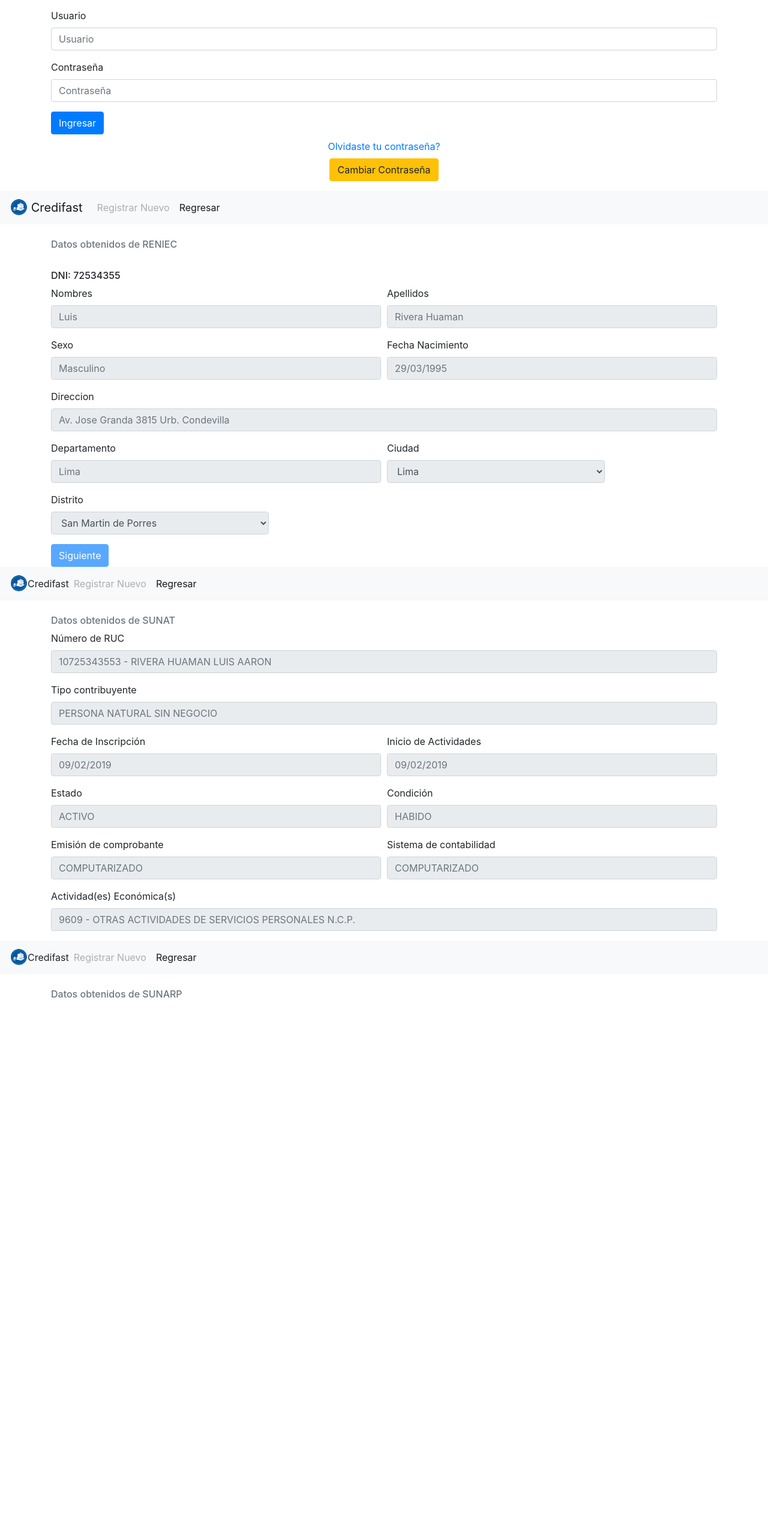
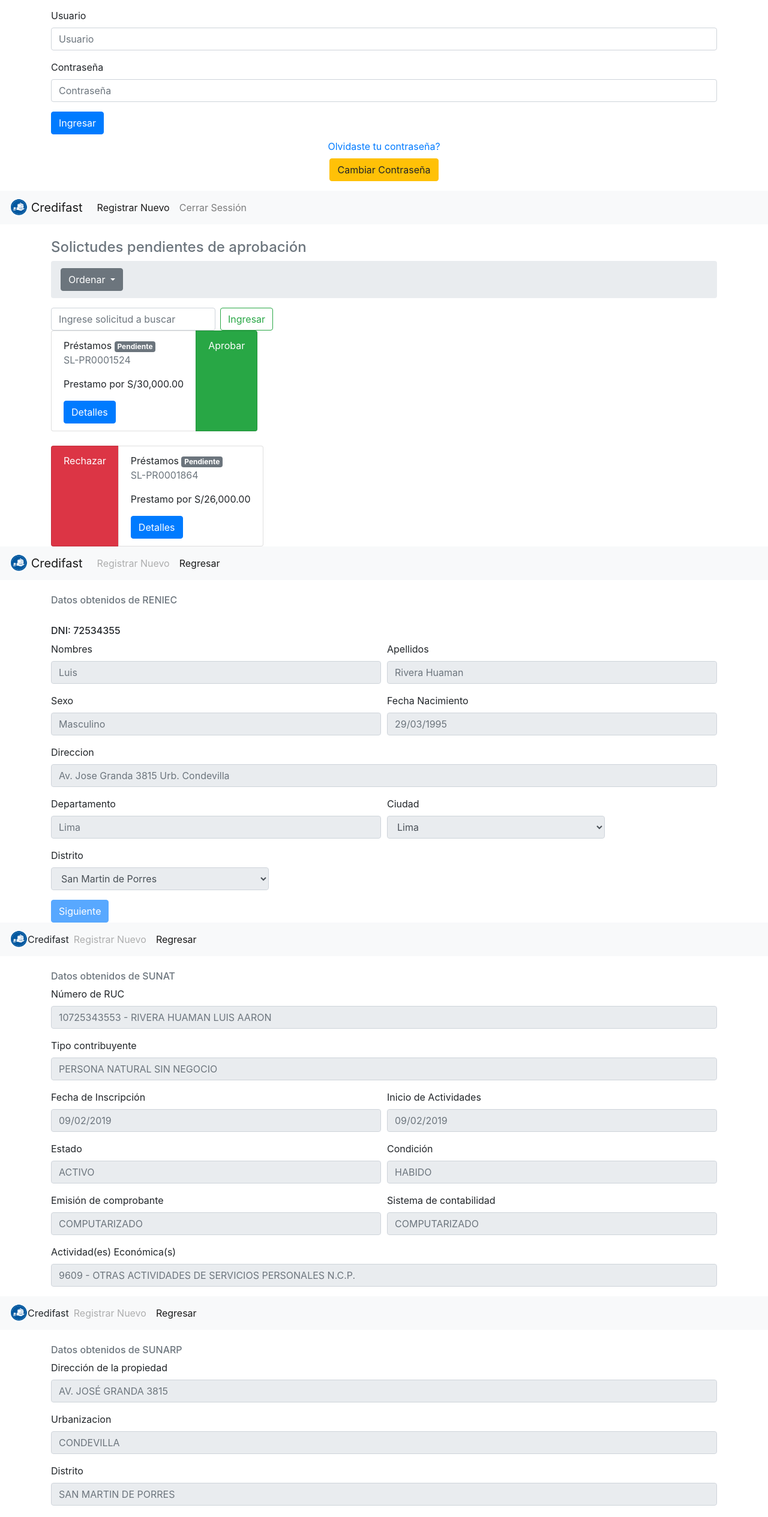
Before and after one commit to luihs/credifast, an Angular app in the folder AppCredifast/: page /homeadministrador in a window 1280 px wide. Before the commit this address led to /. Shown: the part 256-2785 px from the top of the page at 60% size. Before the commit the page ends 1931 px from the top, so only its background shows below. Built offline with nearby package versions, Linux system fonts and the light colour scheme.

Commit message:
interfaz administrador, interfaz sunarp, interfaz monto

```diff
--- a/AppCredifast/src/app/app-routing.module.ts
+++ b/AppCredifast/src/app/app-routing.module.ts
@@ -5,13 +5,17 @@ import { RegistrarVisitaComponent } from './registrar-visita/registrar-visita.co
 import { CambiarContrasenaComponent } from './cambiar-contrasena/cambiar-contrasena.component';
 import { RegistroSunatComponent } from './registro-sunat/registro-sunat.component';
 import { RegistroSunarpComponent } from './registro-sunarp/registro-sunarp.component';
+import { RegistroMontoComponent } from './registro-monto/registro-monto.component';
+import { InicioAdministradorComponent } from './inicio-administrador/inicio-administrador.component';
 
 const routes: Routes = [
   { path: "homevisitador", component: InicioVisitadorComponent },
   { path: "registrarvisita", component: RegistrarVisitaComponent },
   { path: "cambiarcontrasena", component: CambiarContrasenaComponent },
   { path: "registrosunat", component: RegistroSunatComponent },
-  { path: "registrosunarp", component: RegistroSunarpComponent }
+  { path: "registrosunarp", component: RegistroSunarpComponent },
+  { path: "registromonto", component: RegistroMontoComponent },
+  { path: "homeadministrador", component: InicioAdministradorComponent }
 ];
 
 @NgModule({
--- a/AppCredifast/src/app/app.component.html
+++ b/AppCredifast/src/app/app.component.html
@@ -94,3 +94,5 @@
 <app-registrar-visita></app-registrar-visita>
 <app-registro-sunat></app-registro-sunat>
 <app-registro-sunarp></app-registro-sunarp>
+<app-registro-monto></app-registro-monto>
+<app-inicio-administrador></app-inicio-administrador>
--- a/AppCredifast/src/app/app.module.ts
+++ b/AppCredifast/src/app/app.module.ts
@@ -8,6 +8,8 @@ import { RegistrarVisitaComponent } from './registrar-visita/registrar-visita.co
 import { CambiarContrasenaComponent } from './cambiar-contrasena/cambiar-contrasena.component';
 import { RegistroSunatComponent } from './registro-sunat/registro-sunat.component';
 import { RegistroSunarpComponent } from './registro-sunarp/registro-sunarp.component';
+import { RegistroMontoComponent } from './registro-monto/registro-monto.component';
+import { InicioAdministradorComponent } from './inicio-administrador/inicio-administrador.component';
 
 @NgModule({
   declarations: [
@@ -16,7 +18,9 @@ import { RegistroSunarpComponent } from './registro-sunarp/registro-sunarp.compo
     RegistrarVisitaComponent,
     CambiarContrasenaComponent,
     RegistroSunatComponent,
-    RegistroSunarpComponent
+    RegistroSunarpComponent,
+    RegistroMontoComponent,
+    InicioAdministradorComponent
   ],
   imports: [
     BrowserModule,
--- /dev/null
+++ b/AppCredifast/src/app/inicio-administrador/inicio-administrador.component.html
@@ -0,0 +1,69 @@
+<nav class="navbar navbar-expand-lg navbar-light bg-light">
+  <a class="navbar-brand" href="#">
+    <img src="../../assets/credito_compra_cartera.png" width="30" height="30" alt="" class="d-inline-block align-top"> Credifast
+  </a>
+  <button class="navbar-toggler" type="button" data-toggle="collapse" data-target="#navbarSupportedContent" aria-controls="navbarSupportedContent" aria-expanded="false" aria-label="Toggle navigation">
+    <span class="navbar-toggler-icon"></span>
+  </button>
+
+  <div class="collapse navbar-collapse" id="navbarSupportedContent">
+    <ul class="navbar-nav mr-auto">
+      <li class="nav-item active">
+        <a class="nav-link" data-toggle="modal" data-target="#exampleModal" href="#">Registrar Nuevo<span class="sr-only">(current)</span></a>
+      </li>
+      <li class="nav-item">
+        <a class="nav-link" href="#" tabindex="-1" aria-disabled="true">Cerrar Sessión</a>
+      </li>
+    </ul>
+  </div>
+</nav>
+<br>
+<div class="container">
+  <h4 class="text-muted">Solictudes pendientes de aprobación</h4>
+  <nav aria-label="breadcrumb">
+    <ol class="breadcrumb">
+      <div class="btn-group" role="group" aria-label="Button group with nested dropdown">
+        <div class="btn-group" role="group">
+          <button id="btnGroupDrop1" type="button" class="btn btn-secondary dropdown-toggle" data-toggle="dropdown" aria-haspopup="true" aria-expanded="false">
+            Ordenar
+          </button>
+          <div class="dropdown-menu" aria-labelledby="btnGroupDrop1">
+            <a class="dropdown-item" href="#">Por Tipo producto</a>
+          </div>
+        </div>
+      </div>
+    </ol>
+  </nav>
+
+  <div class="row">
+    <div class="col-12">
+      <form class="form-inline my-2 my-lg-0">
+        <input class="form-control mr-sm-2" type="search" placeholder="Ingrese solicitud a buscar" aria-label="Search">
+        <button class="btn btn-outline-success my-2 my-sm-0" type="submit">Ingresar</button>
+      </form>
+      <ul class="list-group list-group-horizontal">
+        <li class="list-group-item">
+            <a>Préstamos <span class="badge badge-secondary">Pendiente</span></a>
+            <p class="text-muted">SL-PR0001524</p>
+            <p>Prestamo por S/30,000.00</p>
+            <a href="#" class="btn btn-primary">Detalles</a>
+        </li>
+        <li class="list-group-item bg-success">
+          <p class="text-white">Aprobar</p>
+        </li>
+      </ul>
+      <br>
+      <ul class="list-group list-group-horizontal">
+        <li class="list-group-item bg-danger">
+          <p class="text-white">Rechazar</p>
+        </li>
+        <li class="list-group-item">
+          <a>Préstamos <span class="badge badge-secondary">Pendiente</span></a>
+          <p class="text-muted">SL-PR0001864</p>
+          <p>Prestamo por S/26,000.00</p>
+          <a href="#" class="btn btn-primary">Detalles</a>
+        </li>
+      </ul>
+    </div>
+  </div>
+</div>
--- /dev/null
+++ b/AppCredifast/src/app/inicio-administrador/inicio-administrador.component.ts
@@ -0,0 +1,15 @@
+import { Component, OnInit } from '@angular/core';
+
+@Component({
+  selector: 'app-inicio-administrador',
+  templateUrl: './inicio-administrador.component.html',
+  styleUrls: ['./inicio-administrador.component.css']
+})
+export class InicioAdministradorComponent implements OnInit {
+
+  constructor() { }
+
+  ngOnInit() {
+  }
+
+}
--- a/AppCredifast/src/app/inicio-visitador/inicio-visitador.component.html
+++ b/AppCredifast/src/app/inicio-visitador/inicio-visitador.component.html
@@ -43,7 +43,7 @@
         </div>
         <div class="card-body text-success">
           <h5 class="card-title">PR-CU-1020</h5>
-          <p class="card-text">Otorgamiento de préstamo por S/3000.00 a Luis Rivera</p>
+          <p class="card-text">Otorgamiento de préstamo por S/30,000.00 a Luis Rivera</p>
           <a href="#" class="btn btn-primary">Ver Completo</a>
         </div>
       </div>
@@ -54,7 +54,7 @@
         </div>
         <div class="card-body text-danger">
           <h5 class="card-title">PR-CU-1025</h5>
-          <p class="card-text">Otorgamiento de préstamo por S/4000.00 a Richar Gonzales</p>
+          <p class="card-text">Otorgamiento de préstamo por S/25,000.00 a Richar Gonzales</p>
           <a href="#" class="btn btn-primary">Ver Completo</a>
         </div>
       </div>
@@ -76,7 +76,7 @@
         </div>
         <div class="card-body text-secondary">
           <h5 class="card-title">PR-CU-1040</h5>
-          <p class="card-text">Otorgamiento de préstamo hipotecario por S/10,000.00 a Guila Mendez</p>
+          <p class="card-text">Otorgamiento de préstamo hipotecario por S/23,000.00 a Guila Mendez</p>
           <a href="#" class="btn btn-primary">Ver Completo</a>
         </div>
       </div>
--- /dev/null
+++ b/AppCredifast/src/app/registro-monto/registro-monto.component.html
@@ -0,0 +1,34 @@
+<nav class="navbar navbar-expand-lg navbar-light bg-light">
+     <img src="../../assets/credito_compra_cartera.png" width="30" height="30" alt="" class="d-inline-block align-top"> Credifast
+    <button class="navbar-toggler" type="button" data-toggle="collapse" data-target="#navbarSupportedContent" aria-controls="navbarSupportedContent" aria-expanded="false" aria-label="Toggle navigation">
+      <span class="navbar-toggler-icon"></span>
+    </button>
+
+    <div class="collapse navbar-collapse" id="navbarSupportedContent">
+      <ul class="navbar-nav mr-auto">
+        <li class="nav-item">
+          <a class="nav-link disabled" href="#" aria-disabled="true">Registrar Nuevo</a>
+        </li>
+        <li class="nav-item active">
+          <a class="nav-link" href="#" tabindex="-1" aria-disabled="true">Regresar</a>
+        </li>
+      </ul>
+    </div>
+</nav>
+<br>
+<div class="container">
+  <h6 class="text-muted">Indicador de monto de la solictud</h6>
+  <form>
+    <div class="form-row">
+      <div class="form-group col-12">
+          <label for="inputEmail4">Monto Solicitado</label>
+          <input type="text" class="form-control" id="inputEmail4" placeholder="Ingrese Monto">
+      </div>
+      <div class="form-group col-12">
+          <label for="inputEmail4">Numero de cuotas</label>
+          <input type="text" class="form-control" id="inputEmail4" placeholder="Ingrese cuotas">
+      </div>
+      <button type="submit" class="btn btn-primary">Siguiente</button>
+    </div>
+  </form>
+</div>
--- /dev/null
+++ b/AppCredifast/src/app/registro-monto/registro-monto.component.ts
@@ -0,0 +1,15 @@
+import { Component, OnInit } from '@angular/core';
+
+@Component({
+  selector: 'app-registro-monto',
+  templateUrl: './registro-monto.component.html',
+  styleUrls: ['./registro-monto.component.css']
+})
+export class RegistroMontoComponent implements OnInit {
+
+  constructor() { }
+
+  ngOnInit() {
+  }
+
+}
--- a/AppCredifast/src/app/registro-sunarp/registro-sunarp.component.html
+++ b/AppCredifast/src/app/registro-sunarp/registro-sunarp.component.html
@@ -18,5 +18,42 @@
 <br>
 <div class="container">
   <h6 class="text-muted">Datos obtenidos de SUNARP</h6>
-  <fieldset disabled></fieldset>
+  <fieldset disabled>
+    <form>
+      <div class="form-row">
+        <div class="form-group col-12">
+          <label for="inputEmail4">Dirección de la propiedad</label>
+          <input type="text" class="form-control" id="inputEmail4" placeholder="AV. JOSÉ GRANDA 3815">
+        </div>
+        <div class="form-group col-12">
+          <label for="inputEmail4">Urbanizacion</label>
+          <input type="text" class="form-control" id="inputEmail4" placeholder="CONDEVILLA">
+        </div>
+        <div class="form-group col-12">
+          <label for="inputEmail4">Distrito</label>
+          <input type="text" class="form-control" id="inputEmail4" placeholder="SAN MARTIN DE PORRES">
+        </div>
+        <div class="form-group col-6">
+          <label for="inputEmail4">Area</label>
+          <input type="text" class="form-control" id="inputEmail4" placeholder="11 x 9 m2">
+        </div>
+        <div class="form-group col-6">
+          <label for="inputEmail4">Valorizacion</label>
+          <input type="text" class="form-control" id="inputEmail4" placeholder="S/. 100,000.00">
+        </div>
+        <div class="form-group col-12">
+          <label for="inputEmail4">Titulo</label>
+          <input type="text" class="form-control" id="inputEmail4" placeholder="N-10020154885785">
+        </div>
+        <div class="form-group col-6">
+          <label for="inputEmail4">Estado del titulo</label>
+          <input type="text" class="form-control" id="inputEmail4" placeholder="VALIDO">
+        </div>
+        <div class="form-group col-6">
+          <label for="inputEmail4">Fecha de expedición</label>
+          <input type="text" class="form-control" id="inputEmail4" placeholder="10/03/2000">
+        </div>
+      </div>
+    </form>
+  </fieldset>
 </div>
```
Also changed, not shown: AppCredifast/src/app/inicio-administrador/inicio-administrador.component.css (added), AppCredifast/src/app/registro-monto/registro-monto.component.css (added), 2 other files (tests, documents, lock files or other folders).
